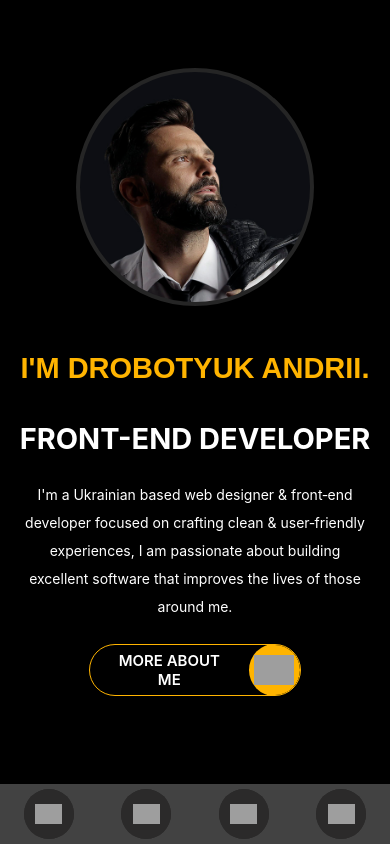
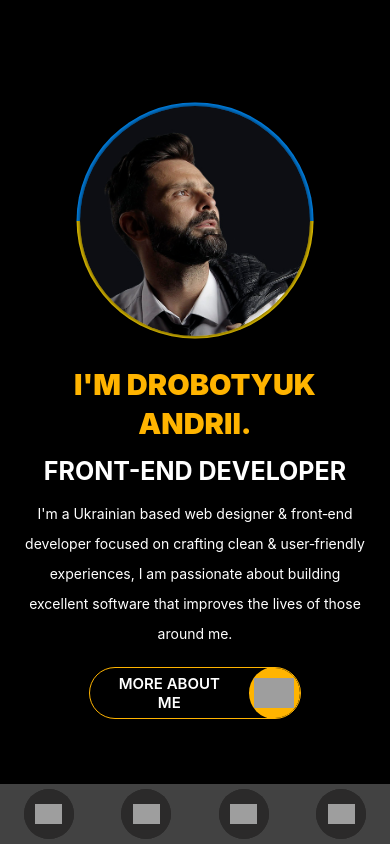
Before and after one commit to Dro5zd/portfolio, a React (Create React App) app: page / in a window 390 px wide. Built offline with nearby package versions, Linux system fonts and the light colour scheme; grey boxes are pictures that could not be loaded.

Commit message:
main state finish

```diff
--- a/src/App.module.css
+++ b/src/App.module.css
@@ -1,6 +1,6 @@
 .App {
     display: flex;
-    height: 100vh;
+    min-height: 100vh;
     justify-content: space-between;
     align-items: center;
     background-color: var(--bg);
@@ -17,14 +17,3 @@
     --colorH1: #43ea0b;
     --coloBlock: #43ea0b
 }
-
-@media (max-width: 992px) {
-    .App {
-        display: flex;
-        flex-direction: column;
-        width: 100%;
-        /*justify-content: space-between;*/
-        /*align-items: center;*/
-        background-color: var(--bg);
-    }
-}
--- a/src/components/About/About.module.css
+++ b/src/components/About/About.module.css
@@ -14,10 +14,30 @@
 
 header {
     display: flex;
-    height: 100px;
+
     width: 100%;
     background-color: #dcd438;
     justify-content: center;
+}
+
+h2 {
+    position: relative;
+    font-size: 150px;
+}
+
+h2 span {
+    position: relative;
+    z-index: 1;
+}
+
+h2::before {
+    content: 'RESUME';
+    position: absolute;
+    top: 50%;
+    left: 50%;
+    transform: translate(-50%, -50%);
+    font-size: 70px;
+    color: #999;
 }
 
 .container {
--- a/src/components/About/About.tsx
+++ b/src/components/About/About.tsx
@@ -6,8 +6,7 @@ export const About = () => {
     return (
         <div className={s.aboutContainer}>
             <header>
-                <h2>RESUME</h2>
-                <h3>ABOUT ME</h3>
+                <h2><span>ABOUT ME</span></h2>
             </header>
             <div className={s.container}>
                 <div className={s.personalInfos}>
--- a/src/components/Main/Main.module.css
+++ b/src/components/Main/Main.module.css
@@ -1,11 +1,6 @@
 * {
     margin: 0;
     padding: 0;
-}
-
-.main {
-
-
 }
 
 .yellowBlock {
@@ -20,74 +15,59 @@
 }
 
 .container {
-
     animation: animationMain 1.2s ease;
     position: relative;
     display: flex;
     margin: 0 auto;
-    height: 100%;
+    height: 90vh;
     width: 90%;
-    /*flex-wrap: wrap;*/
 }
 
 
 .textContainer {
     display: flex;
     flex-direction: column;
-    /*border: #ff0000 5px solid;*/
-    /*margin-top: 100px;*/
-    margin-left: 100px;
+    margin-left: 6%;
     text-align: left;
     justify-content: center;
-    /*background-color: #38c7dc;*/
-    width: 40%;
-    /*height: 500px;*/
-    color: white;
+    width: 65%;
 }
 
 .textContainer h1 {
-    font-family: "Poppins", sans-serif;
     font-size: 50px;
     line-height: 62px;
-    font-weight: 700;
+    font-weight: 900;
     text-transform: uppercase;
     color: var(--colorH1);
 }
 
 .textContainer span {
+    margin-bottom: 20px;
     font-size: 50px;
     font-weight: bold;
     text-transform: uppercase;
-
+    color: white;
 }
 
 .textContainer p {
     font-size: 20px;
+    color: white;
 }
 
-/*.textContainer button {*/
-/*    margin-top: 50px;*/
-/*    height: 50px;*/
-/*    width: 200px;*/
-/*    color: #ffb400;*/
-/*    border-radius: 25px;*/
-/*    background-color: black;*/
-/*    border: #ffb400 1px solid;*/
-/*    font-size: 20px;*/
-/*}*/
-
+.mainPhotoWrapper {
+    position: relative;
+    width: 33.33333333%;
+}
 
 .mainPhoto {
     background-image: url('myPortrait.jpg');
     background-size: cover;
     background-repeat: no-repeat;
     background-position: top;
-    width: 33.33333333%;
-    height: calc(100vh - 80px);
+    width: 100%;
+    height: 100%;
     z-index: 11;
     border-radius: 30px;
-    left: 40px;
-    top: 40px;
     box-shadow: 0 0 7px rgb(0 0 0 / 90%);
 }
 
@@ -101,20 +81,15 @@
     height: 50px;
     width: 210px;
     border-radius: 26px;
-    /*background-color: black;*/
     border: #ffb400 1px solid;
     font-size: 20px;
     cursor: pointer;
-
 }
 
 .mainBtnIcon {
-    /*position: relative;*/
-    /*z-index: 2;*/
     z-index: 5;
     display: flex;
     height: 30px;
-
 }
 
 .mainBtnTitle {
@@ -125,8 +100,6 @@
     font-weight: 600;
     text-transform: uppercase;
     padding: 16px
-    /*border-radius: 50px;*/
-    /*border: #ffb400 1px solid;*/
 }
 
 .mainBtnCircle {
@@ -157,18 +130,6 @@
     transition: transform 500ms ease;
 }
 
-@keyframes animationMain {
-    0% {
-        /*opacity: 0;*/
-        transform: translateY(200px);
-    }
-    100% {
-        /*opacity: 1;*/
-        transform: translateY(0);
-    }
-}
-
-
 .grayCurtain {
     animation: animationCurtain 1s ease forwards;
     z-index: 10000;
@@ -178,6 +139,17 @@
     bottom: 0;
     right: 0;
     background-color: #424242;
+}
+
+@keyframes animationMain {
+    0% {
+        opacity: 0;
+        transform: translateY(200px);
+    }
+    100% {
+        opacity: 1;
+        transform: translateY(0);
+    }
 }
 
 @keyframes animationCurtain {
@@ -190,71 +162,65 @@
 }
 
 @media (max-width: 992px) {
-
-    .main {
-        display: flex;
-        margin: 0 auto;
-        /*padding-top: 100px;*/
-        height: 100vh;
-
-        /*justify-content: center;*/
-    }
-
     .yellowBlock {
         opacity: 0;
     }
 
     .container {
-        display: flex;
+        height: 100%;
+        margin-top: 50px;
+        margin-bottom: 50px;
         flex-direction: column;
         justify-content: center;
-        margin-bottom: 100px;
-        height: calc(100vh - 60px);
+    }
+
+    .mainPhotoWrapper {
         position: relative;
-
-        /*flex-wrap: wrap;*/
+        width: 270px;
+        height: 270px;
+        margin: 0 auto;
     }
 
     .mainPhoto {
-        background-image: url('myPortrait.jpg');
-        /*background-position: center center;*/
-        background-size: cover;
+        display: block;
+        position: absolute;
+        margin: 0 auto 25px;
+        top: 50%;
+        left: 50%;
+        transform: translate(-50%, -50%);
         border-radius: 50%;
-        width: 270px;
-        height: 270px;
-        border: 4px solid #252525;
-        margin: 0 auto 25px;
-        display: block;
+    }
 
+    .mainPhotoBG {
+        position: absolute;
+        top: 50%;
+        left: 50%;
+        transform: translate(-50%, -50%);
+        background: linear-gradient(180deg, rgba(0, 144, 255, 1) 50%, rgba(255, 216, 0, 1) 50%);
+        border-radius: 50%;
+        width: 103%;
+        height: 103%;
     }
 
     .textContainer {
         text-align: center;
-        /*background-color: #38c7dc;*/
         width: 100%;
-        color: white;
         margin-top: 0;
         margin-left: 0;
-
-
     }
 
     .textContainer h1 {
         font-size: 38px;
-        line-height: 48px;
         margin: 29px 0 13px;
     }
 
     .textContainer span {
         font-size: 29px;
-        line-height: 39px;
-        margin: 18px 0 13px;
-        text-transform: uppercase;
-
+        margin-bottom: 13px;
     }
 
     .textContainer p {
-        margin: 10px 0 23px;
+        margin-bottom: 23px;
         font-size: 15px;
         line-height: 30px;
     }
@@ -269,22 +235,19 @@
         border: #ffb400 1px solid;
         font-size: 20px;
         cursor: pointer;
-
     }
 
     .btnWrapper {
         display: flex;
-        /*height: 50px;*/
-        /*border: #ff0000 5px solid;*/
+        width: 100%;
         align-content: center;
         justify-content: center;
-        width: 100%;
         margin-bottom: 20px;
     }
 }
 
 @media (max-width: 576px) {
-    .mainPhoto {
+    .mainPhotoWrapper {
         width: 230px;
         height: 230px;
     }
@@ -292,19 +255,16 @@
     .textContainer h1 {
         font-size: 29px;
         line-height: 39px;
-        margin: 18px 0 13px;
+        margin-bottom: 13px;
     }
 
     .textContainer span {
-        font-size: 29px;
-        line-height: 39px;
-        margin: 18px 0 13px;
-        text-transform: uppercase;
-
+        font-size: 25px;
+        margin-bottom: 13px;
     }
 
     .textContainer p {
         font-size: 14px;
-        line-height: 28px;
+        margin-bottom: 18px;
     }
 }
--- a/src/components/Main/Main.tsx
+++ b/src/components/Main/Main.tsx
@@ -8,7 +8,12 @@ export const Main = () => {
             <div className={s.grayCurtain}/>
             <div className={s.yellowBlock}/>
             <div className={s.container}>
-                <div className={s.mainPhoto}/>
+                <div className={s.mainPhotoWrapper}>
+                    <div className={s.mainPhoto}/>
+                    <div className={s.mainPhotoBG}/>
+                </div>
+
+
                 <div className={s.textContainer}>
                     <h1>I'm Drobotyuk Andrii.</h1>
                     <span>Front-end developer</span>
--- a/src/components/Nav/Nav.module.css
+++ b/src/components/Nav/Nav.module.css
@@ -76,10 +76,8 @@
 @media (max-width: 992px) {
     .navContainer {
         z-index: 10001;
-        display: flex;
         flex-direction: row;
         background-color: #424242;
-        align-items: center;
         margin-right: 0;
         position: fixed;
         bottom: 0;
@@ -94,7 +92,5 @@
 
     .navListItem:hover .navListItemTitle {
         opacity: 0;
-        padding-right: 55px;
-        right: -5px;
     }
 }
--- a/src/index.css
+++ b/src/index.css
@@ -1,7 +1,7 @@
 body {
   margin: 0;
   font-family: -apple-system, BlinkMacSystemFont, 'Segoe UI', 'Roboto', 'Oxygen',
-    'Ubuntu', 'Cantarell', 'Poppins', 'Fira Sans', 'Droid Sans', 'Helvetica Neue',
+    'Ubuntu', 'Cantarell', 'Fira Sans', 'Droid Sans', 'Helvetica Neue',
     sans-serif;
   -webkit-font-smoothing: antialiased;
   -moz-osx-font-smoothing: grayscale;
```
